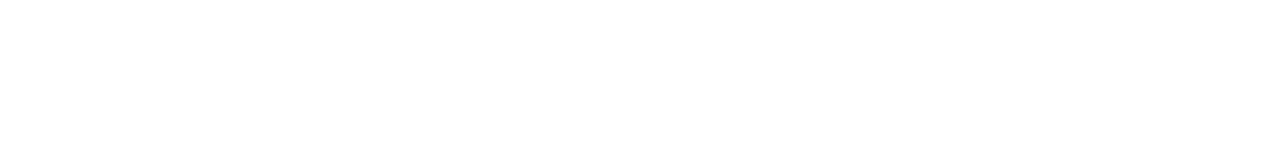
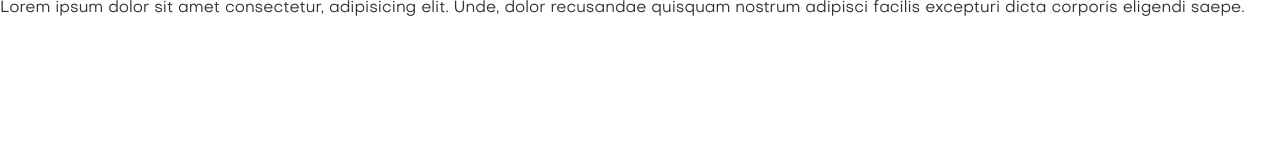
Before and after one commit to sl101/FoxMinded_HTML-CSS, a plain HTML site: page task_8/index.html in a window 1280 px wide. Drawn offline with Linux system fonts and the light colour scheme.

Commit message:
connecting fonts

```diff
--- a/task_8/index.html
+++ b/task_8/index.html
@@ -5,13 +5,13 @@
 	<meta charset="UTF-8">
 	<meta http-equiv="X-UA-Compatible" content="IE=edge">
 	<meta name="viewport" content="width=device-width, initial-scale=1.0">
-	<link href="https://fonts.googleapis.com/css2?family=Open+Sans:wght@400;500;700&display=swap" rel="stylesheet">
 	<link rel="stylesheet" href="css/style.css">
 	<title>Carousel</title>
 </head>
 
 <body>
-
+	Lorem ipsum dolor sit amet consectetur, adipisicing elit. Unde, dolor recusandae quisquam nostrum adipisci facilis
+	excepturi dicta corporis eligendi saepe.
 </body>
 
 <script src="js/swiper-bundle.min.js"></script>
--- /dev/null
+++ b/task_8/scss/_fonts.scss
@@ -0,0 +1,23 @@
+@font-face {
+	font-family: Objective;
+	font-display: swap;
+	src: url("../fonts/Objective-Bold.woff2") format("woff2"), url("../fonts/Objective-Bold.otf") format("otf");
+	font-weight: 700;
+	font-style: bold;
+}
+
+@font-face {
+	font-family: Objective;
+	font-display: swap;
+	src: url("../fonts/Objective-Medium.woff2") format("woff2"), url("../fonts/Objective-Medium.otf") format("otf");
+	font-weight: 500;
+	font-style: medium;
+}
+
+@font-face {
+	font-family: Objective;
+	font-display: swap;
+	src: url("../fonts/Objective-Regular.woff2") format("woff2"), url("../fonts/Objective-Regular.otf") format("otf");
+	font-weight: 400;
+	font-style: normal;
+}
--- a/task_8/scss/style.scss
+++ b/task_8/scss/style.scss
@@ -1,5 +1,6 @@
 @import "_reset";
 @import "_var";
+@import "_fonts";
 @import "_mixin";
 @import "_page";
 
@@ -16,7 +17,7 @@
 }
 
 body {
-	font-family: "OpenSans", sans-serif;
+	font-family: "Objective", sans-serif;
 	font-weight: 400;
 	font-size: 16px;
 	background-color: $bodyLight;
```
Also changed, not shown: task_8/css/style.css, task_8/fonts/Objective-Bold.otf (added), task_8/fonts/Objective-Bold.woff2 (added), task_8/fonts/Objective-Medium.otf (added), task_8/fonts/Objective-Medium.woff2 (added), task_8/fonts/Objective-Regular.otf (added), task_8/fonts/Objective-Regular.woff2 (added).
